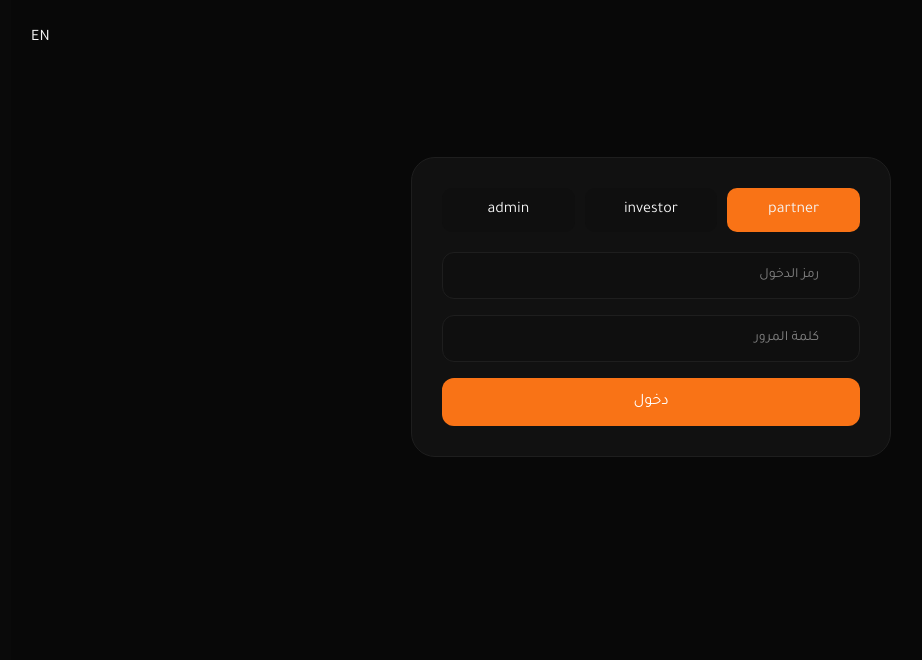
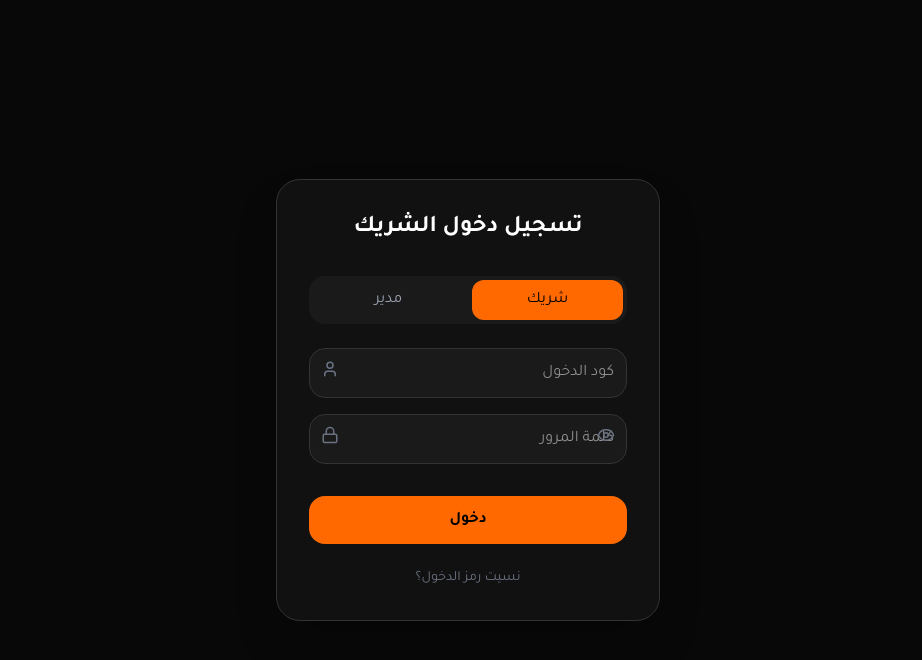
Before and after one commit to Hamodaalarbie/-, a Next.js app: page /login in a window 1280 px wide. Shown: the top 660 px of the page, without its empty margins (270-1192 px from the left). Built offline with nearby package versions, Linux system fonts and the light colour scheme.

Commit message:
Update page.tsx

```diff
--- a/app/login/page.tsx
+++ b/app/login/page.tsx
@@ -1,100 +1,50 @@
 "use client"
-
-import { useState, useEffect, useRef } from "react"
+import { useState } from "react"
 import { useRouter } from "next/navigation"
-import {
-  Eye, EyeOff, KeyRound, Lock, Globe,
-  ShieldCheck, TrendingUp, Users, BarChart3, Zap,
-  ChevronDown, ArrowRight, Briefcase
-} from "lucide-react"
-import { createClient } from "@/lib/supabase/client"
-import { useAppContext } from "@/lib/context"
-import Logo from "@/components/Logo"
-
-// التعريفات الخاصة باللغة والثيمات
-type Lang = "ar" | "en"
-type Theme = "dark" | "light"
+import { Eye, EyeOff, User, Lock } from "lucide-react"
 
 export default function LoginPage() {
   const router = useRouter()
-  const { setUser } = useAppContext()
-  const [tab, setTab] = useState<"partner" | "investor" | "admin">("partner")
-  const [code, setCode] = useState("")
-  const [password, setPassword] = useState("")
   const [showPass, setShowPass] = useState(false)
-  const [loading, setLoading] = useState(false)
-  const [error, setError] = useState("")
-  const [lang, setLang] = useState<Lang>("ar")
-  const [theme, setTheme] = useState<Theme>("dark")
+  const [role, setRole] = useState<"partner" | "admin">("partner")
 
-  const isRTL = lang === "ar"
-
-  const dark = {
-    bg: "#080808", bg2: "#0f0f0f", bg3: "#141414", card: "#111111",
-    border: "#1e1e1e", text: "#f5f5f5", textMuted: "#6b7280",
-    accent: "#f97316", accent2: "#fbbf24",
-    gradient: "radial-gradient(ellipse 80% 60% at 50% -10%, #f9731622 0%, transparent 60%), #080808",
-  }
-  const light = {
-    bg: "#fafaf9", bg2: "#f3f4f6", bg3: "#e5e7eb", card: "#ffffff",
-    border: "#e5e7eb", text: "#111111", textMuted: "#6b7280",
-    accent: "#ea6d0e", accent2: "#d97706",
-    gradient: "radial-gradient(ellipse 80% 60% at 50% -10%, #f9731618 0%, transparent 60%), #fafaf9",
-  }
-
-  const c = theme === "dark" ? dark : light
-
-  const handleLogin = async () => {
-    if (!code.trim() || !password.trim()) {
-      setError(isRTL ? "يرجى إدخال البيانات" : "Please enter credentials");
-      return
-    }
-    setLoading(true); setError("")
-    const supabase = createClient()
-    const { data, error: dbErr } = await supabase.from("users").select("*")
-      .eq("code", code.trim()).eq("password", password.trim()).single()
-    setLoading(false)
-    if (dbErr || !data) { setError(isRTL ? "بيانات غير صحيحة" : "Invalid credentials"); return }
-    setUser(data)
-    if (data.role === "admin") router.push("/admin")
-    else router.push("/dashboard")
-  }
-
-  const inputStyle: React.CSSProperties = {
-    width: "100%", borderRadius: "12px", padding: "12px 40px",
-    fontSize: "14px", color: c.text, background: c.bg2,
-    border: `1.5px solid ${c.border}`, outline: "none",
-  }
+  const inputStyle = "w-full bg-[#1a1a1a] border border-[#333] rounded-xl p-3 text-white outline-none focus:border-orange-500 transition-all"
 
   return (
-    <div dir={isRTL ? "rtl" : "ltr"} style={{ background: c.bg, color: c.text, minHeight: "100vh" }}>
-      <nav style={{ padding: "20px", display: "flex", justifyContent: "space-between" }}>
-        <Logo size="sm" />
-        <button onClick={() => setLang(lang === "ar" ? "en" : "ar")}>{lang === "ar" ? "EN" : "AR"}</button>
-      </nav>
+    <div className="min-h-screen flex items-center justify-center p-4 bg-[#080808]">
+      <div className="w-full max-w-sm p-8 rounded-3xl border border-[#333] bg-[#111] shadow-2xl">
+        <h2 className="text-2xl font-bold text-center text-white mb-8">
+          {role === "partner" ? "تسجيل دخول الشريك" : "لوحة تحكم الإدارة"}
+        </h2>
 
-      <section id="login-section" style={{ padding: "80px 24px" }}>
-        <div style={{ maxWidth: "480px", margin: "0 auto", background: c.card, padding: "30px", borderRadius: "24px", border: `1px solid ${c.border}` }}>
-          <div style={{ display: "flex", gap: "10px", marginBottom: "20px" }}>
-            {(["partner", "investor", "admin"] as const).map((tp) => (
-              <button key={tp} onClick={() => setTab(tp)} style={{ flex: 1, padding: "10px", borderRadius: "10px", border: "none", background: tab === tp ? c.accent : c.bg2 }}>
-                {tp}
-              </button>
-            ))}
+        <div className="flex gap-2 mb-6 p-1 bg-[#1a1a1a] rounded-xl">
+          <button onClick={() => setRole("partner")} className={`flex-1 py-2 rounded-lg ${role === "partner" ? "bg-orange-500 text-black" : "text-gray-400"}`}>شريك</button>
+          <button onClick={() => setRole("admin")} className={`flex-1 py-2 rounded-lg ${role === "admin" ? "bg-orange-500 text-black" : "text-gray-400"}`}>مدير</button>
+        </div>
+
+        <div className="space-y-4">
+          <div className="relative">
+            <User className="absolute left-3 top-3 text-gray-500" size={18} />
+            <input className={`${inputStyle} pl-10`} placeholder="كود الدخول" />
           </div>
 
-          <div style={{ display: "flex", flexDirection: "column", gap: "16px" }}>
-            <input type="text" placeholder={isRTL ? "رمز الدخول" : "Code"} value={code} onChange={(e) => setCode(e.target.value)} style={inputStyle} />
-            <input type={showPass ? "text" : "password"} placeholder={isRTL ? "كلمة المرور" : "Password"} value={password} onChange={(e) => setPassword(e.target.value)} style={inputStyle} />
-
-            {error && <p style={{ color: "red", fontSize: "12px" }}>{error}</p>}
-
-            <button onClick={handleLogin} disabled={loading} style={{ padding: "12px", background: c.accent, border: "none", borderRadius: "12px", color: "#fff", cursor: "pointer" }}>
-              {loading ? (isRTL ? "جاري الدخول..." : "Logging in...") : (isRTL ? "دخول" : "Login")}
+          <div className="relative">
+            <Lock className="absolute left-3 top-3 text-gray-500" size={18} />
+            <input className={`${inputStyle} pl-10`} type={showPass ? "text" : "password"} placeholder="كلمة المرور" />
+            <button onClick={() => setShowPass(!showPass)} className="absolute right-3 top-3 text-gray-500">
+              {showPass ? <EyeOff size={18} /> : <Eye size={18} />}
             </button>
           </div>
         </div>
-      </section>
+
+        <button className="w-full mt-8 py-3 bg-orange-500 text-black font-bold rounded-xl hover:bg-orange-400 transition-all">
+          دخول
+        </button>
+
+        <p className="text-center text-gray-500 text-sm mt-6 cursor-pointer hover:text-orange-500">
+          نسيت رمز الدخول؟
+        </p>
+      </div>
     </div>
   )
 }
```
